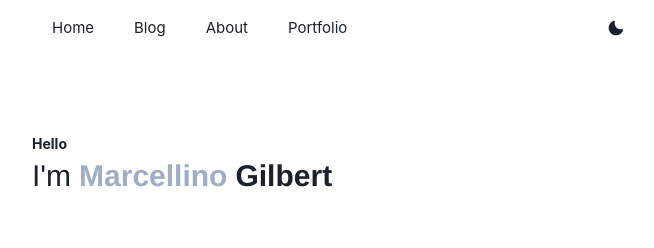
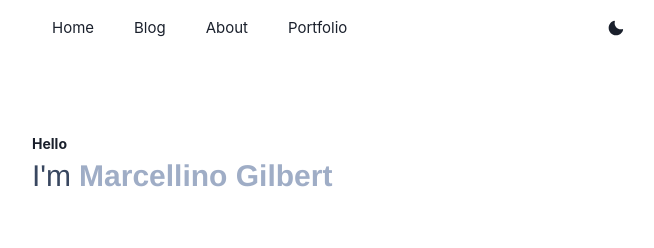
Before and after one commit to misterteri/misterteri, a Next.js app: page / in a window 1280 px wide. Shown: the top 248 px of the page, without its empty margins (304-958 px from the left). Built offline with nearby package versions, Linux system fonts and the light colour scheme.

Commit message:
Add: New Color Scheme

```diff
--- a/pages/index.tsx
+++ b/pages/index.tsx
@@ -10,16 +10,12 @@ const Home: NextPage = () => {
           Hello
         </Heading>
         <Flex fontFamily={"helvetica"} fontSize="3xl" gap={2}>
-          I'm
-          <Text
-            as="h1"
-            color="#9FADC6"
-            fontWeight={700}
-            fontFamily={"helvetica"}
-          >
-            {" Marcellino "}
+          <Text color="#394760" fontWeight={500}>
+            {"I'm"}
           </Text>
-          <Text fontWeight={700}>Gilbert</Text>
+          <Text color="#9FADC6" fontWeight={700}>
+            {" Marcellino Gilbert"}
+          </Text>
         </Flex>
       </VStack>
     </Layout>
```
Also changed, not shown: 1 other file (tests, documents, lock files or other folders).
